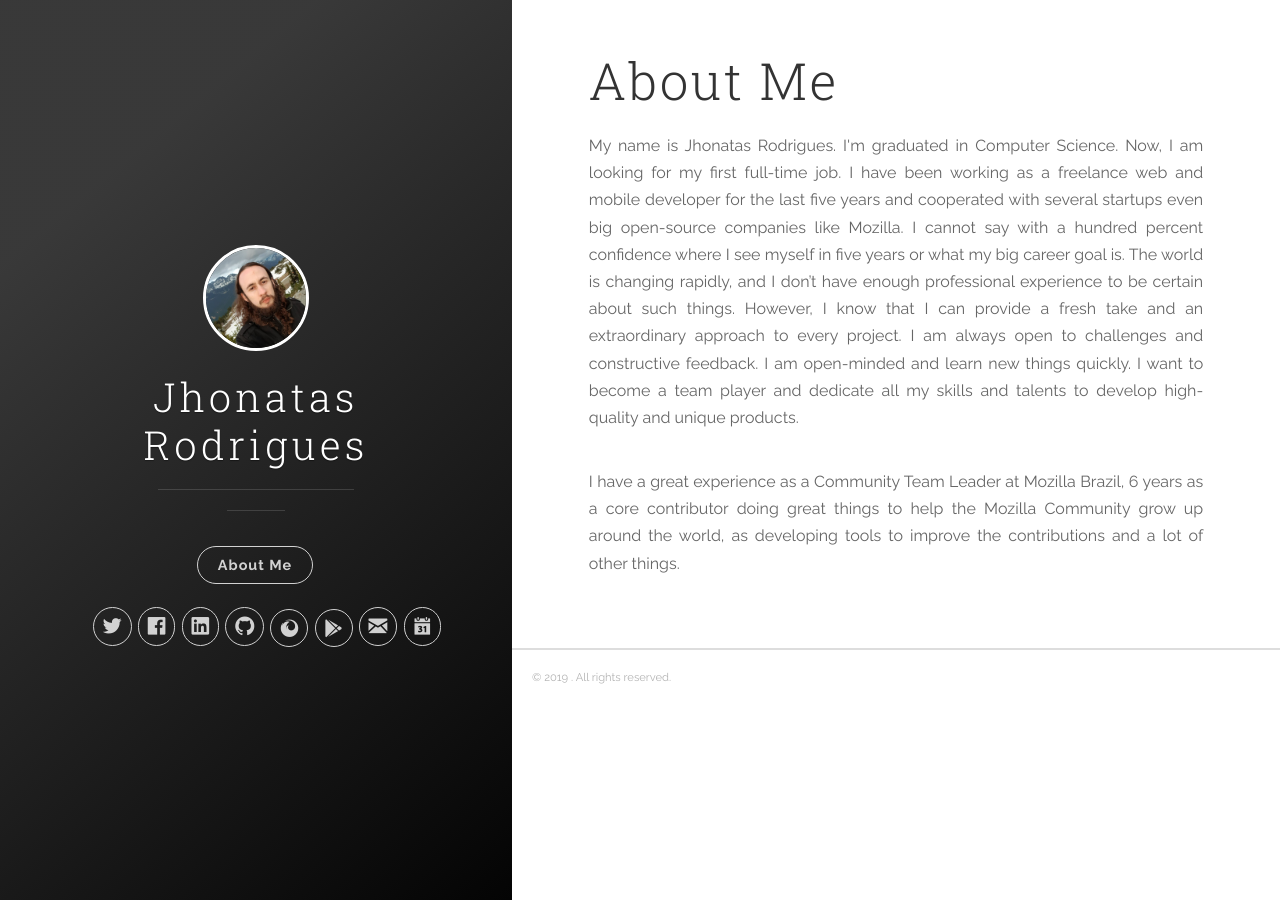
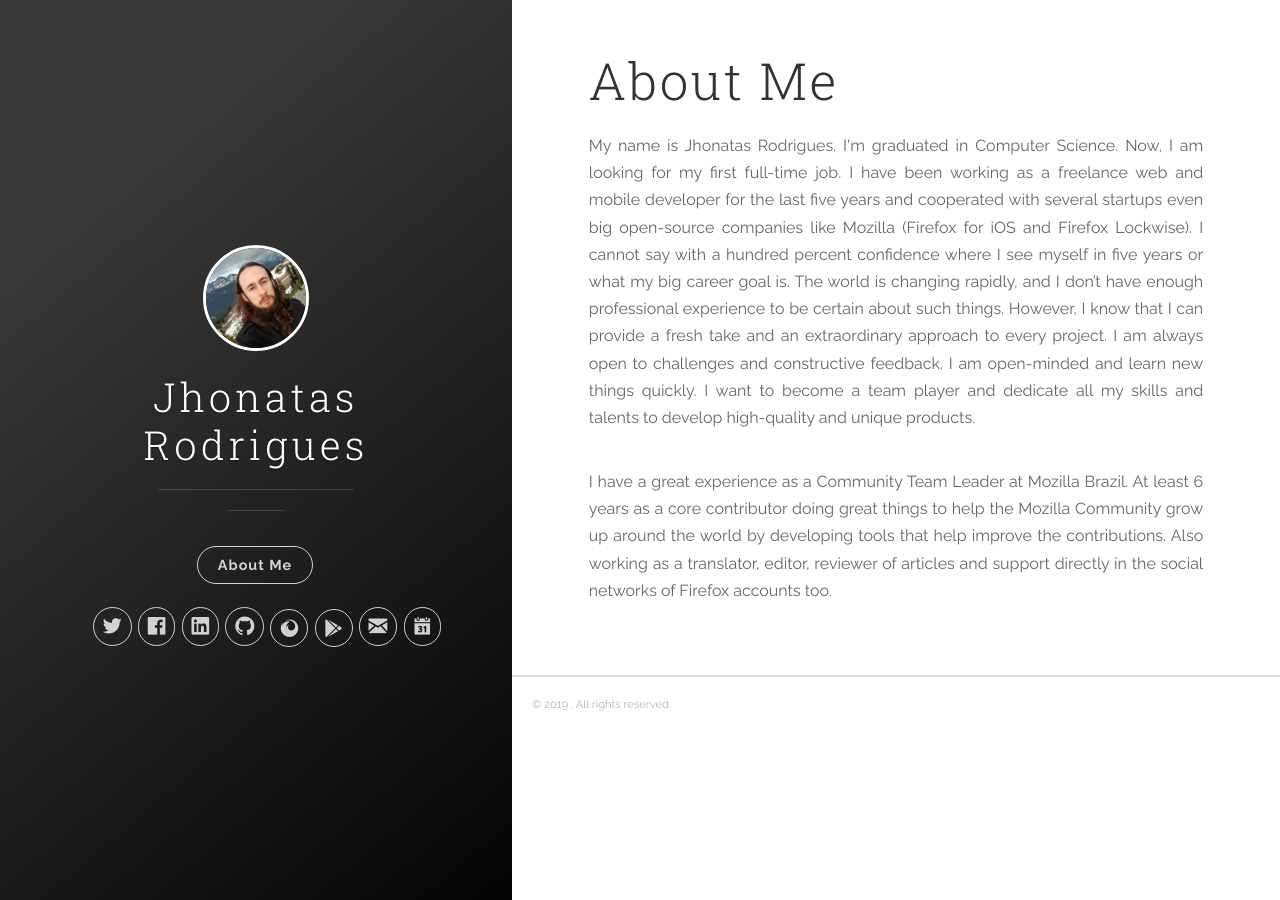
Before and after one commit to jhonatasrm/jhonatasrm.github.io, a Jekyll site: the page built from tags.md, in a window 1280 px wide. Built offline with Jekyll 4.4.1, drawn with Linux system fonts in a browser that asks for light colours; nearby versions of some CDN libraries.

Commit message:
update "About Me"  and minor fixes

```diff
--- a/_includes/head.html
+++ b/_includes/head.html
@@ -5,6 +5,7 @@
   {% if page.robots %}
   <meta name="robots" content="{{ page.robots }}">
   {% endif %}
+  <script src="https://kit.fontawesome.com/76d1926b75.js" crossorigin="anonymous"></script>
 
   <title>Jhonatas Rodrigues</title>
   <meta name="description" content="{% if page.excerpt %}{{ page.excerpt | strip_html }}{% else %}{{ site.description }}{% endif %}">
@@ -51,5 +52,4 @@
   <link rel="stylesheet" href="{{ site.baseurl }}/css/main.css?{{site.time | date: '%s%N'}}">
   <link rel="canonical" href="{% if page.canonical %}{{ page.canonical }}{% else %}{{ page.url | replace:'index.html','' | prepend: site.baseurl | prepend: site.url }}{% endif %}">
   <link rel="alternate" type="application/rss+xml" title="{{ site.title }}" href="{{ site.baseurl }}/feed.xml">
-  <script src="https://kit.fontawesome.com/76d1926b75.js" crossorigin="anonymous"></script>
 </head>
--- a/_layouts/default.html
+++ b/_layouts/default.html
@@ -12,25 +12,21 @@
                 <h1 class="post-title">About Me</h1>
             </header>
             <p align="justify"> My name is Jhonatas Rodrigues. I'm graduated in Computer Science. Now, I am looking for
-                my first full-time
-                job. I have been working as a freelance web and mobile developer for the last five years and cooperated
-                with
-                several startups even big open-source companies like Mozilla. I cannot say with a hundred percent
-                confidence
-                where I see myself in five years or what my big career goal is. The world is changing rapidly, and I
-                don’t
-                have enough professional experience to be certain about such things. However, I know that I can provide
-                a
-                fresh take and an extraordinary approach to every project. I am always open to challenges and
-                constructive
-                feedback. I am open-minded and learn new things quickly. I want to become a team player and dedicate all
-                my
-                skills and talents to develop high-quality and unique products.</p><br>
+                my first full-time job. I have been working as a freelance web and mobile developer for the last five
+                years and cooperated with several startups even big open-source companies like Mozilla (Firefox for iOS
+                and Firefox Lockwise). I cannot say with a hundred percent confidence where I see myself in five years
+                or what my big career goal is. The world is changing rapidly, and I don’t have enough professional
+                experience to be certain about such things. However, I know that I can provide a fresh take and an
+                extraordinary approach to every project. I am always open to challenges and constructive feedback. I am
+                open-minded and learn new things quickly. I want to become a team player and dedicate all my skills and
+                talents to develop high-quality and unique products.
+            </p><br>
 
-            <p align="justify">I have a great experience as a Community Team Leader at Mozilla Brazil, 6 years as a core
-                contributor doing
-                great things to help the Mozilla Community grow up around the world, as developing tools to improve the
-                contributions and a lot of other things.</p>
+            <p align="justify">I have a great experience as a Community Team Leader at Mozilla Brazil. At least 6 years as
+                a core contributor doing great things to help the Mozilla Community grow up around the world by
+                developing tools that help improve the contributions. Also working as a translator, editor, reviewer of
+                articles and support directly in the social networks of Firefox accounts too.
+            </p>
         </article>
     </div>
     <footer class="footer">
```
